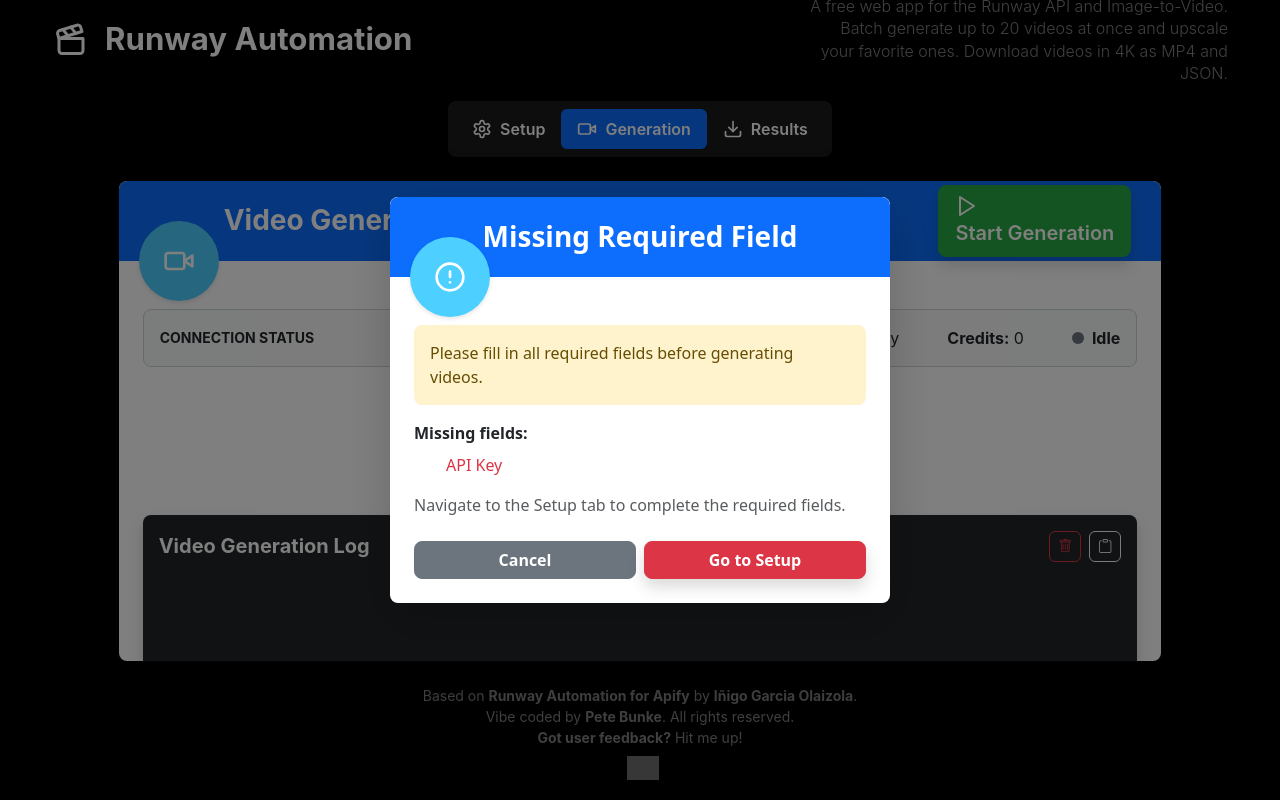
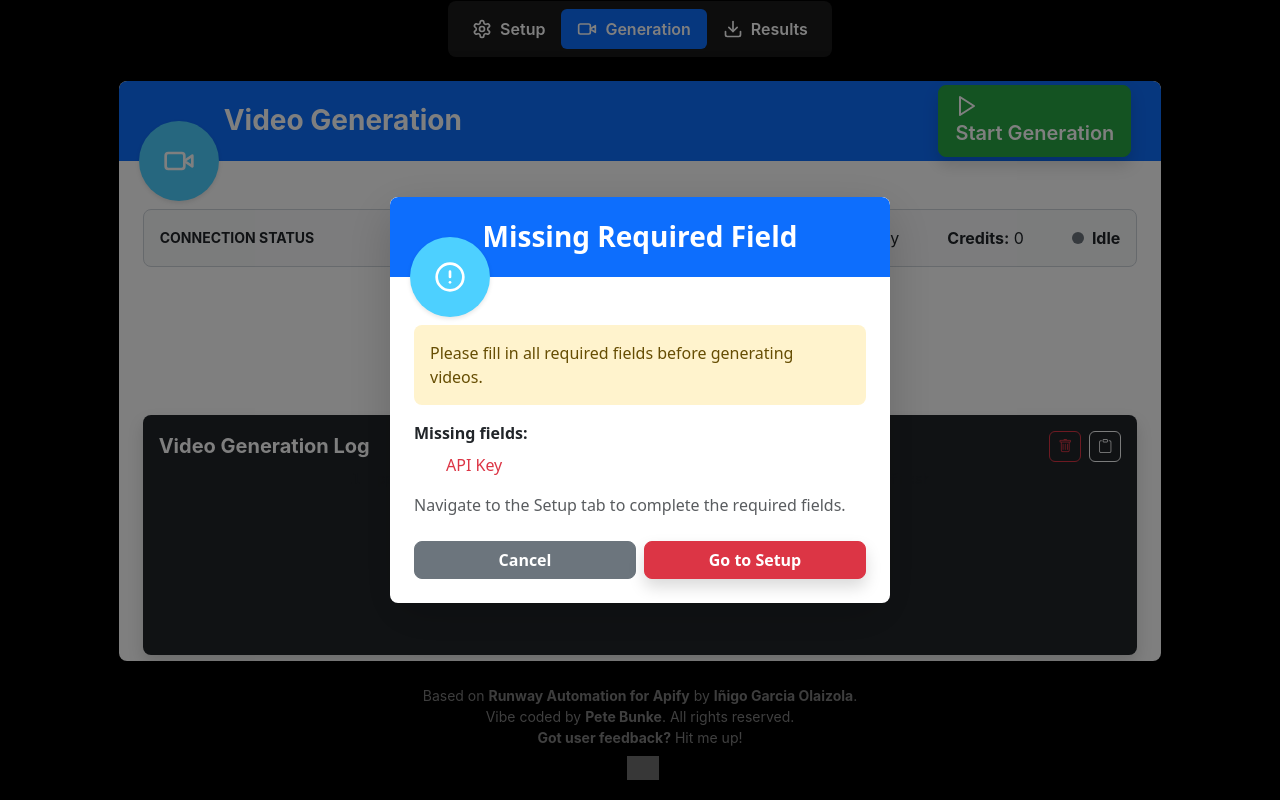
Before and after one commit to petebunke/runwayautomation, a Next.js app: page / in a window 1280 px wide. Both pictures are taken after typing "Sample", "https://example.com" into the empty fields and a click on the button "Generate Video". Built offline with nearby package versions, Linux system fonts and the light colour scheme; grey boxes are pictures that could not be loaded.

Commit message:
Fix scroll gen/results

```diff
--- a/pages/index.js
+++ b/pages/index.js
@@ -2429,7 +2429,7 @@
           {activeTab === 'generation' && (
             <div className="row justify-content-center" style={{ margin: '0' }}>
               <div className="col-lg-10" style={{ maxWidth: '1200px', paddingLeft: '12px', paddingRight: '12px' }}>
-                <div className="card shadow-lg border-0" style={{ borderRadius: '8px', overflow: 'hidden', height: 'calc(100vh - 320px)' }}>
+                <div className="card shadow-lg border-0" style={{ borderRadius: '8px', overflow: 'hidden' }}>
                   <div
                     className="bg-primary position-relative d-flex align-items-center justify-content-between"
                     style={{
@@ -2496,7 +2496,8 @@
                     </div>
                   </div>
 
-                  <div className="card-body p-4 d-flex flex-column" style={{ paddingTop: '30px !important' }}>
+                  <div className="card-body p-0 d-flex flex-column" style={{ height: 'calc(100vh - 400px)', minHeight: '500px' }}>
+                    <div className="p-4 pb-0">
                       <div className="mb-4"></div>
                       <div className="card text-white mb-4" style={{ backgroundColor: '#f8f9fa', border: '1px solid #ced4da', borderRadius: '8px' }}>
                         <div className="card-body p-3">
@@ -2647,11 +2648,13 @@
                           </div>
                         </div>
                       )}
-
-                    {/* Fixed Generation Log with proper spacing */}
+                    </div>
+
+                    {/* Fixed Generation Log with proper scrolling */}
+                    <div className="mt-auto px-4 pb-4">
                       <div className="card bg-dark text-light border-0 shadow" style={{
                         borderRadius: '8px',
-                      height: '300px',
+                        height: '240px',
                         display: 'flex',
                         flexDirection: 'column'
                       }}>
@@ -2678,13 +2681,12 @@
                         </div>
                         <div
                           ref={logContainerRef}
-                        className="px-3"
+                          className="px-3 pb-3"
                           style={{
                             fontFamily: 'monospace',
                             overflowY: 'auto',
                             flex: '1 1 auto',
-                          minHeight: '0px',
-                          maxHeight: 'calc(300px - 60px)'
+                            minHeight: '0px'
                           }}
                         >
                           {logs.map((log, index) => (
@@ -2708,12 +2710,13 @@
                   </div>
                 </div>
               </div>
+            </div>
           )}
 
           {activeTab === 'results' && (
             <div className="row justify-content-center" style={{ margin: '0' }}>
               <div className="col-lg-10" style={{ maxWidth: '1200px', paddingLeft: '12px', paddingRight: '12px' }}>
-                <div className="card shadow-lg border-0" style={{ borderRadius: '8px', overflow: 'hidden', height: 'calc(100vh - 320px)' }}>
+                <div className="card shadow-lg border-0" style={{ borderRadius: '8px', overflow: 'hidden' }}>
                   <div
                     className="bg-primary position-relative d-flex align-items-center justify-content-between"
                     style={{
@@ -2810,10 +2813,9 @@
                     )}
                   </div>
 
-                  <div className="card-body p-4 d-flex flex-column" style={{ paddingTop: '30px !important' }}>
-                    <div className="mb-4"></div>
+                  <div className="card-body p-0 d-flex flex-column" style={{ height: 'calc(100vh - 400px)', minHeight: '500px' }}>
                     {results.length === 0 ? (
-                      <div className="text-center py-4 flex-grow-1 d-flex flex-column justify-content-center">
+                      <div className="text-center py-4 flex-grow-1 d-flex flex-column justify-content-center p-4">
                         <div className="mb-4">
                           <Film size={80} className="text-muted" />
                         </div>
@@ -2830,7 +2832,8 @@
                         </div>
                       </div>
                     ) : (
-                      <div className="row g-4 flex-grow-1" style={{ overflowY: 'auto' }}>
+                      <div className="p-4" style={{ overflowY: 'auto', flex: '1 1 auto' }}>
+                        <div className="row g-4">
                           {results
                             .slice()
                             .sort((a, b) => {
@@ -3069,6 +3072,7 @@
                             </div>
                           ))}
                         </div>
+                      </div>
                     )}
                   </div>
                 </div>
```
Lines whose indentation alone changed are shown as unchanged.
